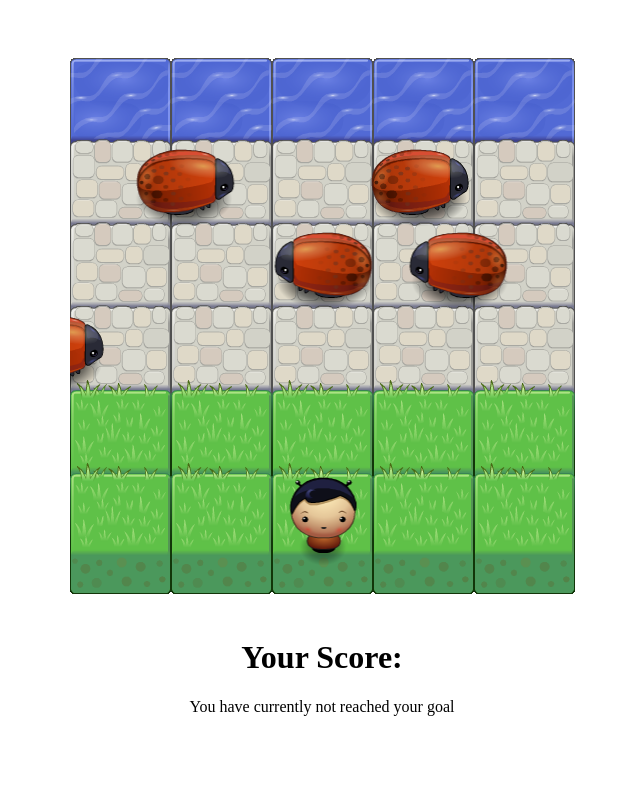
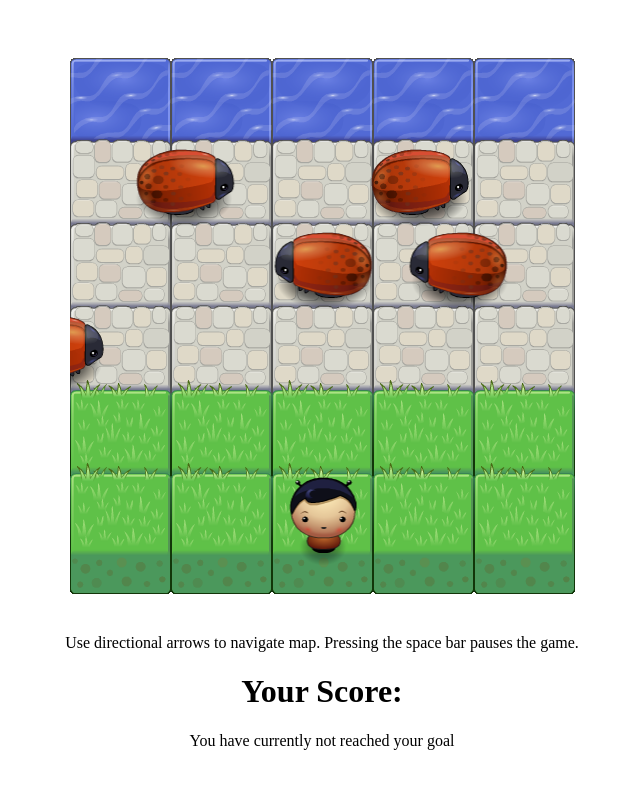
Before and after one commit to ericmartz/P3-Game, a plain HTML site: page index.html in a window 1280 px wide. Shown: the whole page, without its empty margins (318-958 px from the left). Drawn offline with Linux system fonts and the light colour scheme.

Commit message:
Added instructions for game

```diff
--- a/index.html
+++ b/index.html
@@ -9,6 +9,7 @@
   <script src="js/resources.js"></script>
   <script src="js/app.js"></script>
   <script src="js/engine.js"></script>
+  <p>Use directional arrows to navigate map. Pressing the space bar pauses the game.</p>
   <p class="score">
     <h1>Your Score:</h1>
     <span id="myScore">You have currently not reached your goal</span>
--- a/js/engine.js
+++ b/js/engine.js
@@ -146,6 +146,8 @@ var Engine = (function(global) {
 
 
         renderEntities();
+
+        // Checks gameState variable to determine if game needs to add a pause effect.
         switch (gameState) {
             case gsPlay:
                 // Not doing anything if the game is playing
```
